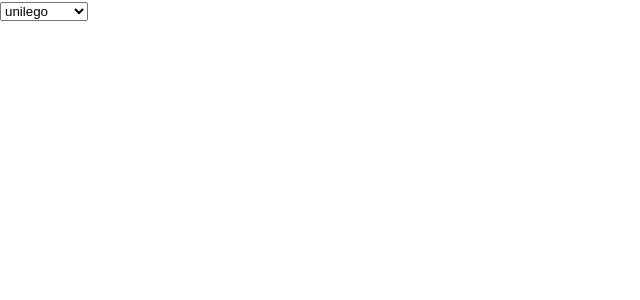
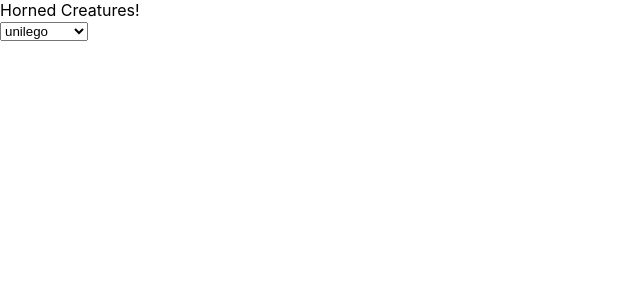
Before and after one commit to Annalise-M/lab-02-horned-creatures-gallery, a React (Create React App) app: page / in a window 1280 px wide. Shown: the top 300 px of the page, without its empty margins (0-640 px from the left). Built offline with nearby package versions, Linux system fonts and the light colour scheme.

Commit message:
all rendering proper on App.js pg.

```diff
--- a/src/App.js
+++ b/src/App.js
@@ -2,8 +2,8 @@ import React from 'react';
 import './App.css';
 import images from './data.js';
 import ImageList from './ImageList.js';
-import ImageItem from './ImageItem.js';
-// import Header from './Header.js';
+// import ImageItem from './ImageItem.js';
+import Header from './Header.js';
 
 const options = [
   "unilego",
@@ -35,7 +35,7 @@ render() {
   console.log(this.state);
   return (
       <>
-        {/* <Header /> */}
+        <Header />
         <ImageList images={filteredImages} />
 
           <select onChange={this.handleDropDown}>
@@ -43,9 +43,6 @@ render() {
               options.map(type => <option key={type} value={type}>{type}</option>)
             }
           </select>
-            {
-              filteredImages.map(image => <li>{ImageItem.name}</li>)
-            }
       </>
     );
   }
--- a/src/Header.js
+++ b/src/Header.js
@@ -4,7 +4,7 @@ class Header extends Component {
     render() {
         return (
             <div>
-                <header>Horned Creatures!</header>
+                <header> Horned Creatures! </header>
             </div>
         )
     }
```
